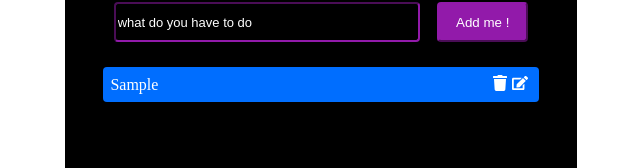
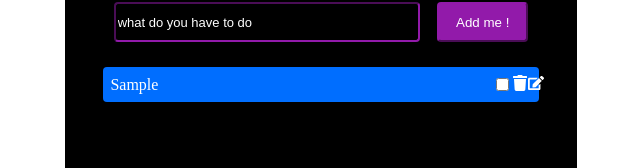
Before and after one commit to asmatar/todoList, a React (Create React App) app: page / in a window 1280 px wide. Both pictures are taken after typing "Sample" into the empty fields and a click on the button "Add me !". Shown: the part 178-346 px from the top of the page, without its empty margins (319-959 px from the left). Built offline with nearby package versions, Linux system fonts and the light colour scheme.

Commit message:
is complete task + change style

```diff
--- a/src/App.js
+++ b/src/App.js
@@ -15,6 +15,7 @@ function App() {
     setTodos(newTodo)
   }
 
+
   const handleDelete = (id) => {
     console.log('je delete dans handle delete', id)
 
@@ -22,17 +23,21 @@ function App() {
     setTodos(deleteTodo);
   }
 
+
   const changeCompleted = (id) => {
+    // we've got the task's id, so we want to stock it in a variable
 
       const taskComplete = todos.findIndex(todo => todo.id === id)
       console.log('je suis dans chengecompleted', taskComplete, id)
-
+    // we copie todos to create a new todo list
       const newTaskCompleted = [...todos]
-
+      // for the task that we want to change, we copie it data, but adding is completed
       newTaskCompleted[taskComplete] ={
         ...newTaskCompleted[taskComplete],
-        isCompleted: true
+        isCompleted: !newTaskCompleted[taskComplete].isCompleted
+
     }
+    // we give the new task list to setTodos to change the state
     setTodos(newTaskCompleted)
   }
 
--- a/src/Header.js
+++ b/src/Header.js
@@ -8,10 +8,11 @@ function Header({todoObject}) {
 
     const handleTodo = (event) => {
         event.preventDefault();
-        console.log('je suis dans handle todo')
+
         todoObject({
-            id: Math.floor(Math.random() * 100),
-            text: inputValue
+            id: Math.floor(Math.random() * 1000),
+            text: inputValue,
+            isCompleted: false
         })
         setInputValue('')
     }
--- a/src/Todo.js
+++ b/src/Todo.js
@@ -6,20 +6,25 @@ function Todo({todos, handleDelete, changeCompleted}) {
 
     return (
         <div className='todo-container'>
+
             {
                 todos.map((todo) => {
                     return (
                         <div key={todo.id} className={ todo.isCompleted === true ? 'completed' : 'todo'}>
                             <div className='text'>{todo.text} </div>
                             <div className='icons'>
+                            <input type="checkbox" onClick={ () => changeCompleted(todo.id) } />
                                 <span className='span' onClick={() => handleDelete(todo.id)}><FaTrash /></span>
-                                <span className='span' onClick={() => changeCompleted(todo.id)}><FaEdit /></span>
+                                <span className='span'
+                                // onClick={() => changeCompleted(todo.id)}
+                                ><FaEdit /></span>
                             </div>
                         </div>
                     )
                 })
             }
        </div>
+
     )
 }
 
```
